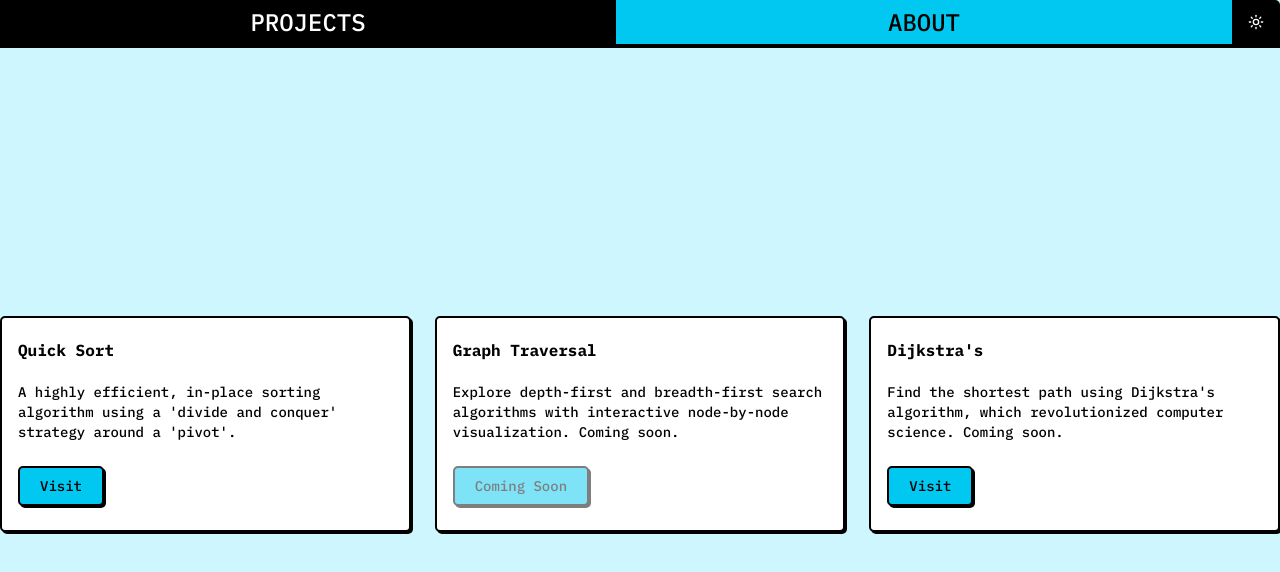
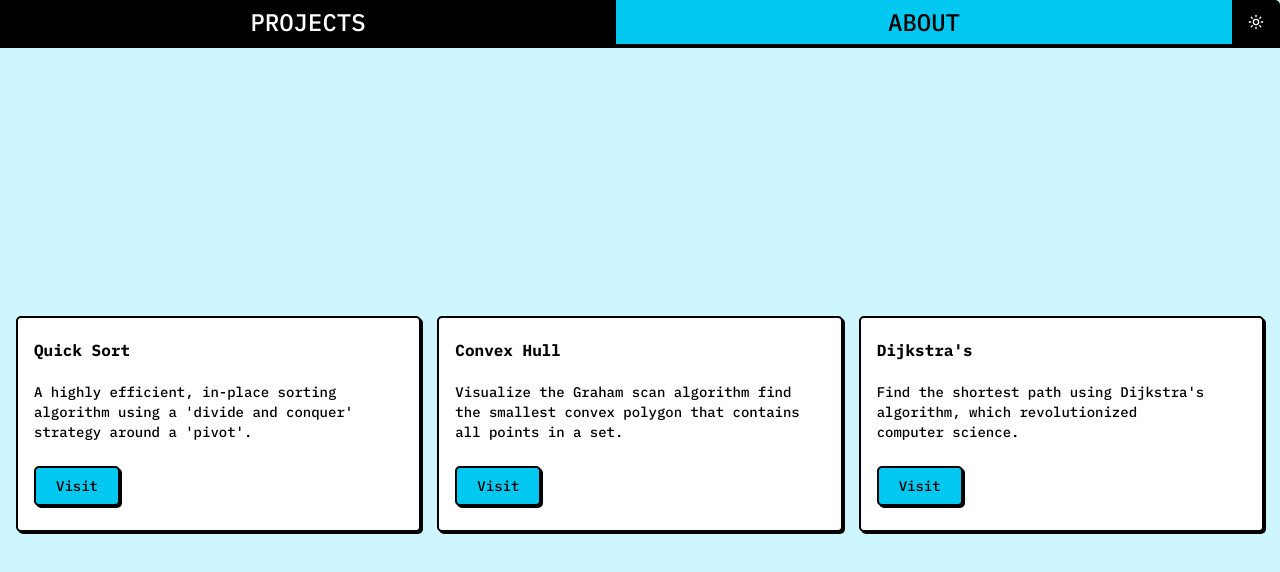
Before and after one commit to andreicstoica/algos-visualized, a Next.js app: page / in a window 1280 px wide. Shown: the top 572 px of the page. Built offline with nearby package versions, Linux system fonts and the light colour scheme.

Commit message:
small styling updates on home page

```diff
--- a/src/app/page.tsx
+++ b/src/app/page.tsx
@@ -13,10 +13,10 @@ export default function HomePage() {
   const router = useRouter();
 
   return (
-    <main className="flex flex-1 items-center justify-center gap-6">
-      <Card className="bg-secondary-background w-fit px-4">
+    <main className="flex flex-1 flex-col items-center justify-around gap-4 p-4 md:flex-row">
+      <Card className="bg-secondary-background flex w-full flex-col px-4 md:w-fit">
         <CardTitle>Quick Sort</CardTitle>
-        <CardDescription className="max-w-sm text-pretty">
+        <CardDescription className="flex-1 text-pretty sm:w-full md:max-w-sm">
           A highly efficient, in-place sorting algorithm using a &apos;divide
           and conquer&apos; strategy around a &apos;pivot&apos;.
         </CardDescription>
@@ -30,24 +30,27 @@ export default function HomePage() {
         </CardAction>
       </Card>
 
-      <Card className="bg-secondary-background w-fit px-4">
-        <CardTitle>Graph Traversal</CardTitle>
-        <CardDescription className="max-w-sm text-pretty">
-          Explore depth-first and breadth-first search algorithms with
-          interactive node-by-node visualization. Coming soon.
+      <Card className="bg-secondary-background flex w-full flex-col px-4 md:w-fit">
+        <CardTitle>Convex Hull</CardTitle>
+        <CardDescription className="flex-1 text-pretty sm:w-full md:max-w-sm">
+          Visualize the Graham scan algorithm find the smallest convex polygon
+          that contains all points in a set.
         </CardDescription>
         <CardAction>
-          <Button disabled className="px-5 py-3">
-            Coming Soon
+          <Button
+            onClick={() => router.push("/convex-hull")}
+            className="px-5 py-3"
+          >
+            Visit
           </Button>
         </CardAction>
       </Card>
 
-      <Card className="bg-secondary-background w-fit px-4">
+      <Card className="bg-secondary-background flex w-full flex-col px-4 md:w-fit">
         <CardTitle>Dijkstra&apos;s</CardTitle>
-        <CardDescription className="max-w-sm text-pretty">
+        <CardDescription className="flex-1 text-pretty sm:w-full md:max-w-sm">
           Find the shortest path using Dijkstra&apos;s algorithm, which
-          revolutionized computer science. Coming soon.
+          revolutionized computer science.
         </CardDescription>
         <CardAction>
           <Button
--- a/src/components/nav.tsx
+++ b/src/components/nav.tsx
@@ -14,7 +14,10 @@ export default function Nav() {
         <Link
           className={clsx(
             "flex h-full items-center justify-center uppercase",
-            path === "/" || path === "/quick-sort" || path === "/dijkstra"
+            path === "/" ||
+              path === "/quick-sort" ||
+              path === "/dijkstra" ||
+              path === "convex-hull"
               ? "bg-black text-white"
               : "bg-main text-black",
           )}
```
Also changed, not shown: src/app/convex-hull/page.tsx (added), src/lib/monotone-chain.ts (added).
